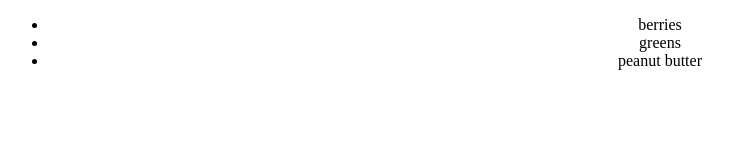
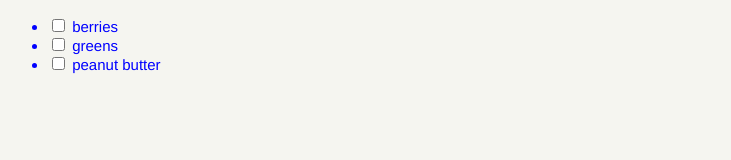
Before and after one commit to sarah-e-whipkey/myfirstgit, a plain HTML site: page index.html in a window 1280 px wide. Shown: the whole page, without its empty margins (0-731 px from the left). Drawn offline with nearby package versions, Linux system fonts and the light colour scheme.

Commit message:
added external js file

```diff
--- a/index.css
+++ b/index.css
@@ -1,8 +1,12 @@
 body {
   background-color: #f5f5f0;
 }
-ul {
+li {
   font-family: helvetica;
   color: blue;
   font-size: 15px;
 }
+
+.important {
+    text-decoration: line-through;
+}
--- a/index.html
+++ b/index.html
@@ -3,21 +3,25 @@
   <head>
     <meta charset="utf-8">
     <title></title>
-    <link rel"stylesheet" href"index.css">
+    <script src="https://ajax.googleapis.com/ajax/libs/jquery/1.12.0/jquery.min.js"></script>
+    <link rel="stylesheet" href="index.css">
+    <script src="index.js"></script>
   </head>
   <body>
-    <center>
       <ul>
-      <li>
+      <li class="list1">
+        <input type="checkbox" name="berries" class="checkbox">
         berries
       </li>
-      <li>
+      <li class ="list1">
+        <input type="checkbox" name="greens" class="checkbox">
         greens
       </li>
-      <li>
+      <li class ="list1">
+        <input type="checkbox" name="peanutbutter" class="checkbox">
         peanut butter
       </li>
     </ul>
-  </center>
+
   </body>
 </html>
--- /dev/null
+++ b/index.js
@@ -0,0 +1,5 @@
+$(function(){
+  $(".checkbox").change(function(){
+    $(".list1").toggleClass("important", this.checked)
+  }).change();
+})
```
